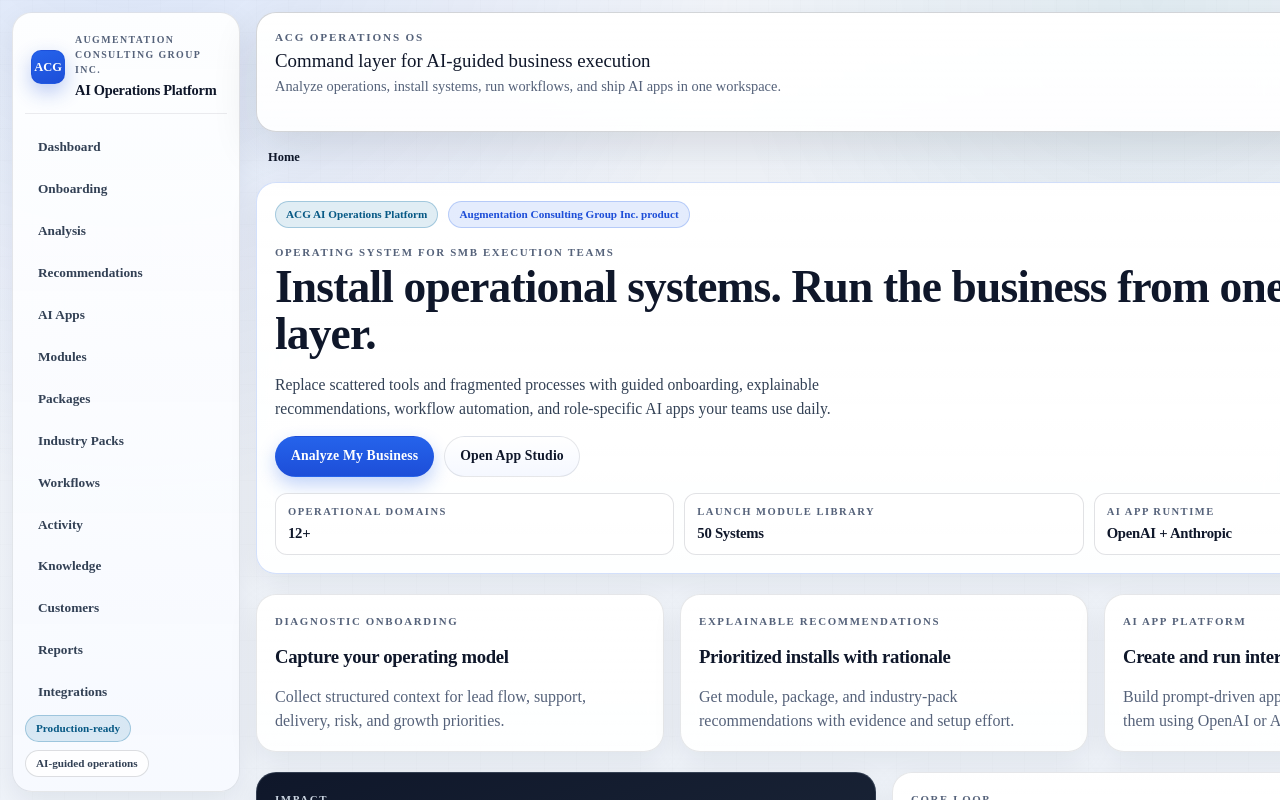
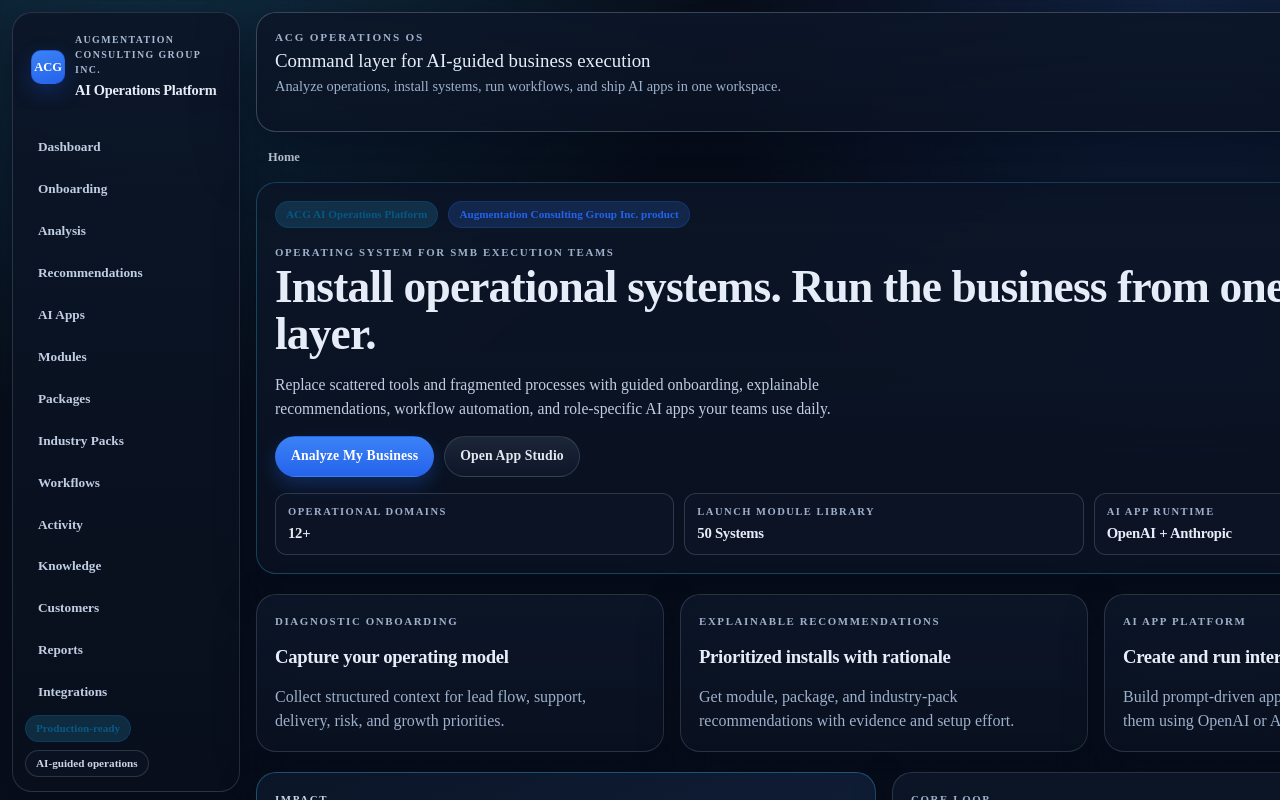
Before and after one commit to mkarangekis2/AppTest, a Next.js app: page / in a window 1280 px wide. Shown: the top 800 px of the page. Built offline with nearby package versions, Linux system fonts and the light colour scheme; no server answers.

Commit message:
Adopt cinematic dark energy-tech visual system

```diff
--- a/src/app/globals.css
+++ b/src/app/globals.css
@@ -1,28 +1,28 @@
 :root {
   color-scheme: light;
-  --bg: #f3f6fb;
-  --bg-2: #eef3fa;
-  --surface: rgba(255, 255, 255, 0.92);
-  --surface-strong: rgba(255, 255, 255, 0.98);
-  --surface-dark: #0f172a;
-  --border: rgba(15, 23, 42, 0.1);
-  --border-strong: rgba(15, 23, 42, 0.18);
-  --text: #0f172a;
-  --muted: #55627a;
-  --muted-strong: #334155;
-  --accent: #2563eb;
-  --accent-strong: #1d4ed8;
-  --accent-soft: rgba(37, 99, 235, 0.12);
-  --success: #0f766e;
-  --success-soft: rgba(15, 118, 110, 0.12);
-  --warning: #b45309;
-  --warning-soft: rgba(180, 83, 9, 0.14);
-  --danger: #be123c;
-  --danger-soft: rgba(190, 18, 60, 0.12);
-  --info: #0369a1;
-  --info-soft: rgba(3, 105, 161, 0.12);
-  --shadow-soft: 0 10px 30px rgba(15, 23, 42, 0.08);
-  --shadow-strong: 0 18px 46px rgba(15, 23, 42, 0.12);
+  --bg: #070d18;
+  --bg-2: #09101d;
+  --surface: rgba(10, 18, 34, 0.78);
+  --surface-strong: rgba(12, 22, 40, 0.92);
+  --surface-dark: #090f1a;
+  --border: rgba(148, 163, 184, 0.22);
+  --border-strong: rgba(148, 163, 184, 0.34);
+  --text: #e7edf8;
+  --muted: #9eb0cb;
+  --muted-strong: #c0cde2;
+  --accent: #3b82f6;
+  --accent-strong: #2563eb;
+  --accent-soft: rgba(59, 130, 246, 0.18);
+  --success: #14b8a6;
+  --success-soft: rgba(20, 184, 166, 0.16);
+  --warning: #f59e0b;
+  --warning-soft: rgba(245, 158, 11, 0.18);
+  --danger: #f43f5e;
+  --danger-soft: rgba(244, 63, 94, 0.16);
+  --info: #38bdf8;
+  --info-soft: rgba(56, 189, 248, 0.16);
+  --shadow-soft: 0 16px 40px rgba(2, 8, 23, 0.46);
+  --shadow-strong: 0 24px 56px rgba(2, 8, 23, 0.55);
   --heading: var(--font-heading), "Sora", "Aptos", "Segoe UI", sans-serif;
   --sans: var(--font-ui), "Plus Jakarta Sans", "Aptos", "Segoe UI", sans-serif;
 }
@@ -39,8 +39,9 @@
 body {
   margin: 0;
   background:
-    radial-gradient(circle at 10% -10%, rgba(37, 99, 235, 0.12), transparent 35%),
-    radial-gradient(circle at 90% 0%, rgba(14, 116, 144, 0.08), transparent 26%),
+    radial-gradient(circle at 12% -14%, rgba(56, 189, 248, 0.22), transparent 34%),
+    radial-gradient(circle at 92% 0%, rgba(59, 130, 246, 0.18), transparent 28%),
+    radial-gradient(circle at 40% 120%, rgba(29, 78, 216, 0.16), transparent 38%),
     linear-gradient(180deg, var(--bg) 0%, var(--bg-2) 100%);
   color: var(--text);
   font-family: var(--sans);
@@ -106,7 +107,7 @@
   border: 1px solid var(--border);
   border-radius: 20px;
   padding: 14px 12px;
-  background: linear-gradient(180deg, rgba(255, 255, 255, 0.93), rgba(247, 250, 255, 0.9));
+  background: linear-gradient(180deg, rgba(12, 22, 40, 0.95), rgba(9, 15, 28, 0.9));
   box-shadow: var(--shadow-soft);
   display: grid;
   grid-template-rows: auto 1fr auto;
@@ -147,7 +148,7 @@
   font-size: 0.62rem;
   text-transform: uppercase;
   letter-spacing: 0.14em;
-  color: var(--muted);
+  color: #a9bad3;
   font-weight: 700;
 }
 
@@ -175,15 +176,15 @@
 }
 
 .sidebar-link:hover {
-  color: var(--text);
-  border-color: var(--border);
-  background: rgba(255, 255, 255, 0.8);
+  color: #f8fbff;
+  border-color: rgba(148, 163, 184, 0.34);
+  background: rgba(59, 130, 246, 0.12);
 }
 
 .sidebar-link.active {
-  border-color: rgba(37, 99, 235, 0.24);
+  border-color: rgba(59, 130, 246, 0.34);
   background: var(--accent-soft);
-  color: var(--accent-strong);
+  color: #dbeafe;
   box-shadow: inset 2px 0 0 var(--accent);
 }
 
@@ -237,7 +238,7 @@
   font-size: 0.7rem;
   text-transform: uppercase;
   letter-spacing: 0.16em;
-  color: var(--muted);
+  color: #9eb0cb;
   font-weight: 700;
 }
 
@@ -281,9 +282,9 @@
 }
 
 .nav-link:hover {
-  color: var(--text);
-  border-color: var(--border);
-  background: rgba(255, 255, 255, 0.78);
+  color: #ffffff;
+  border-color: rgba(148, 163, 184, 0.34);
+  background: rgba(59, 130, 246, 0.12);
 }
 
 .shell {
@@ -355,12 +356,12 @@
   height: 300px;
   right: -110px;
   bottom: -130px;
-  background: radial-gradient(circle, rgba(37, 99, 235, 0.18), transparent 68%);
+  background: radial-gradient(circle, rgba(56, 189, 248, 0.32), transparent 68%);
   pointer-events: none;
 }
 
 .hero-prime {
-  border-color: rgba(37, 99, 235, 0.2);
+  border-color: rgba(56, 189, 248, 0.28);
 }
 
 .hero-metrics {
@@ -370,10 +371,10 @@
 }
 
 .hero-metric {
-  border: 1px solid rgba(15, 23, 42, 0.12);
+  border: 1px solid rgba(148, 163, 184, 0.26);
   border-radius: 12px;
   padding: 10px 12px;
-  background: rgba(255, 255, 255, 0.8);
+  background: rgba(15, 23, 42, 0.5);
   display: grid;
   gap: 2px;
 }
@@ -499,8 +500,8 @@
 .field select {
   width: 100%;
   border-radius: 12px;
-  border: 1px solid rgba(15, 23, 42, 0.15);
-  background: linear-gradient(180deg, #ffffff, #f8fbff);
+  border: 1px solid rgba(148, 163, 184, 0.28);
+  background: linear-gradient(180deg, rgba(15, 23, 42, 0.68), rgba(8, 14, 27, 0.74));
   color: var(--text);
   padding: 11px 13px;
   transition: border-color 140ms ease, box-shadow 140ms ease;
@@ -581,9 +582,9 @@
 
 .button.secondary,
 button.secondary {
-  color: var(--text);
+  color: #e2e8f0;
   border-color: var(--border);
-  background: linear-gradient(180deg, #fff, #f5f8ff);
+  background: linear-gradient(180deg, rgba(30, 41, 59, 0.9), rgba(15, 23, 42, 0.92));
   box-shadow: none;
 }
 
@@ -635,9 +636,9 @@
 }
 
 .badge.ghost {
-  color: var(--muted-strong);
-  border-color: rgba(15, 23, 42, 0.14);
-  background: rgba(255, 255, 255, 0.8);
+  color: #cbd5e1;
+  border-color: rgba(148, 163, 184, 0.24);
+  background: rgba(15, 23, 42, 0.52);
 }
 
 .notice {
@@ -820,9 +821,9 @@
 .empty-state {
   padding: 14px;
   border-radius: 12px;
-  border: 1px dashed rgba(15, 23, 42, 0.22);
+  border: 1px dashed rgba(148, 163, 184, 0.3);
   color: var(--muted);
-  background: rgba(255, 255, 255, 0.78);
+  background: rgba(15, 23, 42, 0.48);
 }
 
 .breadcrumbs {
@@ -872,7 +873,7 @@
   width: min(720px, calc(100vw - 24px));
   border: 1px solid var(--border-strong);
   border-radius: 16px;
-  background: linear-gradient(180deg, rgba(255, 255, 255, 0.98), rgba(246, 250, 255, 0.96));
+  background: linear-gradient(180deg, rgba(12, 22, 40, 0.98), rgba(9, 16, 30, 0.96));
   box-shadow: var(--shadow-strong);
   padding: 14px;
   display: grid;
@@ -888,10 +889,10 @@
 
 .command-result {
   width: 100%;
-  border: 1px solid var(--border);
+  border: 1px solid rgba(148, 163, 184, 0.24);
   border-radius: 10px;
   padding: 10px 12px;
-  background: rgba(255, 255, 255, 0.88);
+  background: rgba(9, 16, 30, 0.8);
   color: var(--text);
   display: flex;
   align-items: center;
@@ -902,8 +903,8 @@
 }
 
 .command-result:hover {
-  border-color: rgba(37, 99, 235, 0.3);
-  background: rgba(37, 99, 235, 0.07);
+  border-color: rgba(56, 189, 248, 0.4);
+  background: rgba(56, 189, 248, 0.12);
 }
 
 .command-hint {
@@ -944,9 +945,9 @@
 }
 
 .card-dark {
-  background: linear-gradient(160deg, #0f172a, #1e293b);
+  background: linear-gradient(160deg, rgba(12, 22, 40, 0.96), rgba(18, 36, 65, 0.94));
   color: #e2e8f0;
-  border-color: rgba(148, 163, 184, 0.22);
+  border-color: rgba(56, 189, 248, 0.32);
 }
 
 .card-dark .eyebrow,
```
